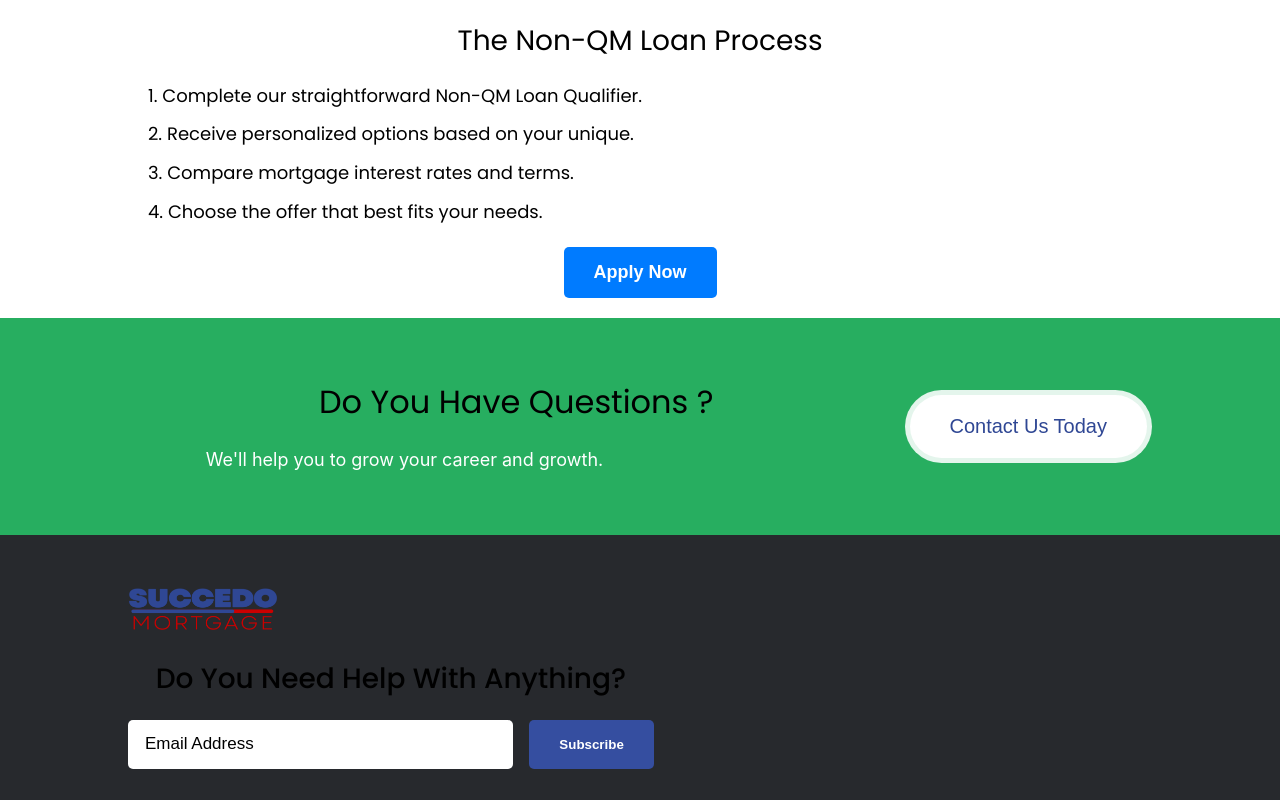
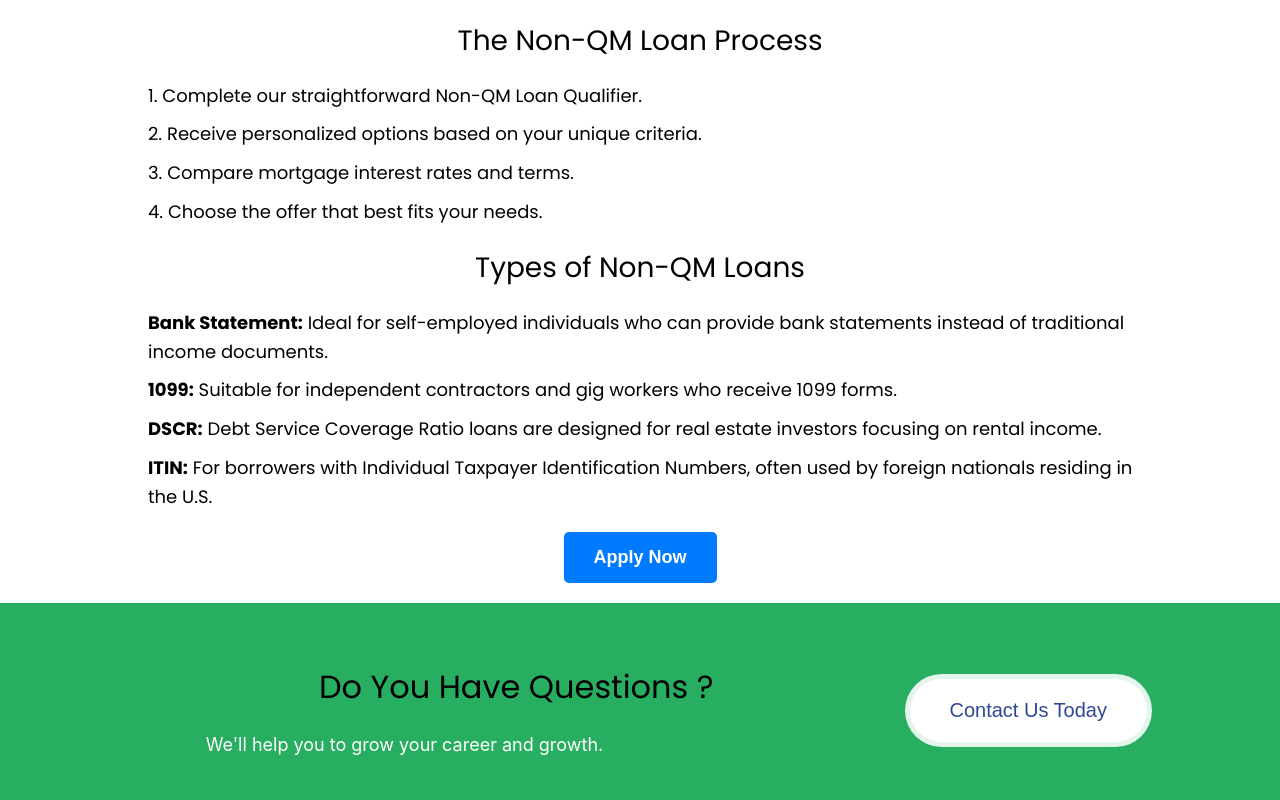
Before and after one commit to SamAtStrideRE/Succedo-mortgage, a React (Create React App) app: page /NonQM in a window 1280 px wide. Shown: the part 860-1660 px from the top of the page. Built offline with nearby package versions, Linux system fonts and the light colour scheme.

Commit message:
content updated

```diff
--- a/src/components/common/header/Header.jsx
+++ b/src/components/common/header/Header.jsx
@@ -138,11 +138,11 @@ const Header = () => {
                     Factors Affecting Rates
                   </NavLink>
                 </li>
-                <li>
+                {/* <li>
                   <NavLink activeClassName="is-active" to="/RateTrends">
                     Rate Trends
                   </NavLink>
-                </li>
+                </li> */}
               </ul>
             )}
           </li>
--- a/src/components/mortgages/ARM.jsx
+++ b/src/components/mortgages/ARM.jsx
@@ -9,7 +9,7 @@ const ARM = () => {
     <div className="arm-image-container"> {/* Use jumbo-image-container class */}
  <div className="overlayarm"></div> {/* Black gradient overlay */}
    <img src={armImage} alt="va" className="arm-image" /> {/* Use jumbo-image class */}
-   <div className="overlay-text-arm"> Arm Home Loans</div> {/* Text overlay */}
+   <div className="overlay-text-arm"> ARM Home Loans</div> {/* Text overlay */}
 
 </div>
 
--- a/src/components/mortgages/NonQm.css
+++ b/src/components/mortgages/NonQm.css
@@ -22,11 +22,8 @@ html, body {
 /* Style the image */
 .nonqm-image {
   width: 100%;
-  height: 67px;
+  height: 100%; /* Ensure the image takes the full height of the container */
   object-fit: cover; /* Ensure the image covers the container without distortion */
-  object-position: center bottom; /* Center the image horizontally and cut the top portion */
-
-  /* Style the image */
   object-position: center; /* Center the image horizontally and crop from the top */
 }
 
@@ -61,6 +58,21 @@ ol li {
   margin-bottom: 10px; /* Add space below each list item */
 }
 
+/* Style the types of Non-QM loans list */
+.nonqm-types {
+  width: 80%;
+  margin: 0 auto 20px;
+  text-align: left; /* Align the list items to the left */
+  padding-left: 20px;
+  list-style-type: none; /* Remove default list style */
+}
+
+.nonqm-types li {
+  font-size: 18px; /* Set the font size for list items */
+  line-height: 1.6; /* Set the line height */
+  margin-bottom: 10px; /* Add space below each list item */
+}
+
 /* Style the apply button */
 .apply-button {
   padding: 10px 20px; /* Add padding to the button */
@@ -89,11 +101,12 @@ ol li {
   font-weight: bold;
   text-shadow: 2px 2px 4px rgba(0, 0, 0, 0.5);
 }
-.overlayn{
+
+.overlayn {
   position: absolute;
   top: 0;
   left: 0;
   width: 100%;
-  height:100%;
+  height: 100%;
   background-image: linear-gradient(rgba(0, 0, 0, 0.5), rgba(0, 0, 0, 0.5));
 }
--- a/src/components/mortgages/NonQm.jsx
+++ b/src/components/mortgages/NonQm.jsx
@@ -1,16 +1,14 @@
 import React from 'react';
 import './NonQm.css';
-import nonqmImage from "../image/loans.jpg";
+import nonqmImage from '../image/loans.jpg';
 
 const NonQM = () => {
   return (
     <div className="nonqm-container">
-       <div>
-         <div className="nonqm-image-container"> {/* Use jumbo-image-container class */}
-      <div className="overlayn"></div> {/* Black gradient overlay */}
-        <img src={nonqmImage} alt="nonqm" className="va-image" /> {/* Use jumbo-image class */}
-        <div className="overlay-text-nonqm">Non-QM Home Loans</div> {/* Text overlay */}
-      </div>
+      <div className="nonqm-image-container">
+        <div className="overlayn"></div>
+        <img src={nonqmImage} alt="nonqm" className="nonqm-image" />
+        <div className="overlay-text-nonqm">Non-QM Home Loans</div>
       </div>
       <h1>About Non-QM Home Loans</h1>
       <p>
@@ -26,11 +24,18 @@ const NonQM = () => {
       <h2>The Non-QM Loan Process</h2>
       <ol>
         <li>Complete our straightforward Non-QM Loan Qualifier.</li>
-        <li>Receive personalized options based on your unique.</li>
-
+        <li>Receive personalized options based on your unique criteria.</li>
         <li>Compare mortgage interest rates and terms.</li>
         <li>Choose the offer that best fits your needs.</li>
       </ol>
+
+      <h2>Types of Non-QM Loans</h2>
+      <ul className="nonqm-types">
+        <li><strong>Bank Statement:</strong> Ideal for self-employed individuals who can provide bank statements instead of traditional income documents.</li>
+        <li><strong>1099:</strong> Suitable for independent contractors and gig workers who receive 1099 forms.</li>
+        <li><strong>DSCR:</strong> Debt Service Coverage Ratio loans are designed for real estate investors focusing on rental income.</li>
+        <li><strong>ITIN:</strong> For borrowers with Individual Taxpayer Identification Numbers, often used by foreign nationals residing in the U.S.</li>
+      </ul>
 
       <button className="apply-button">Apply Now</button>
     </div>
--- a/src/components/pages/Pages.jsx
+++ b/src/components/pages/Pages.jsx
@@ -45,7 +45,7 @@ const Pages = () => {
           <Route exact path='/RAC' component={RAC} />
           <Route exact path='/QuickQuoteForm' component={QuickQuoteForm} />
           <Route exact path='/FAR' component={FAR} />
-          <Route exact path='/RateTrends' component={RateTrends} />
+          {/* <Route exact path='/RateTrends' component={RateTrends} /> */}
 
 
 
```
